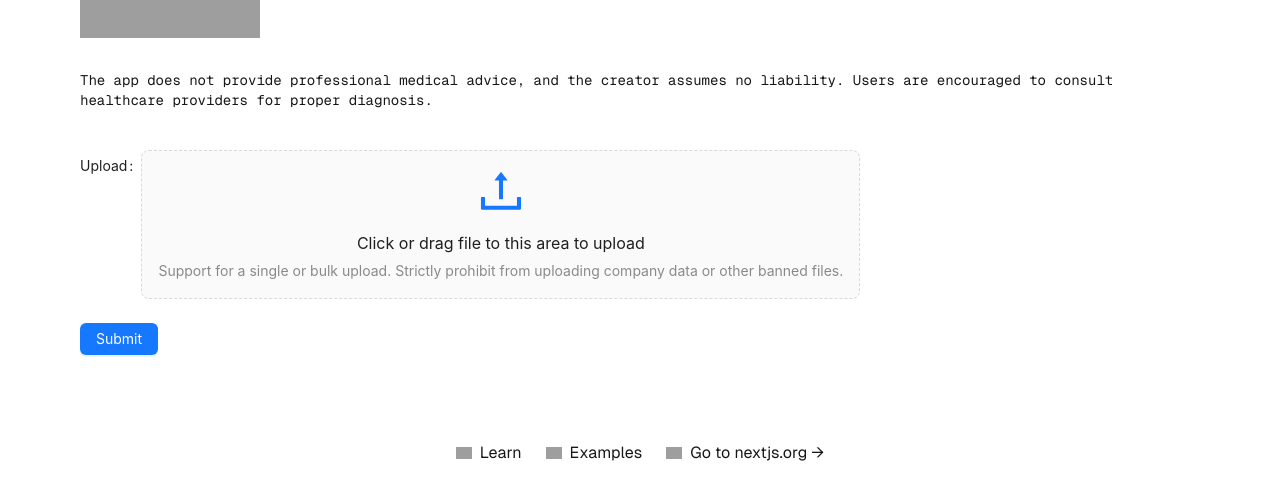
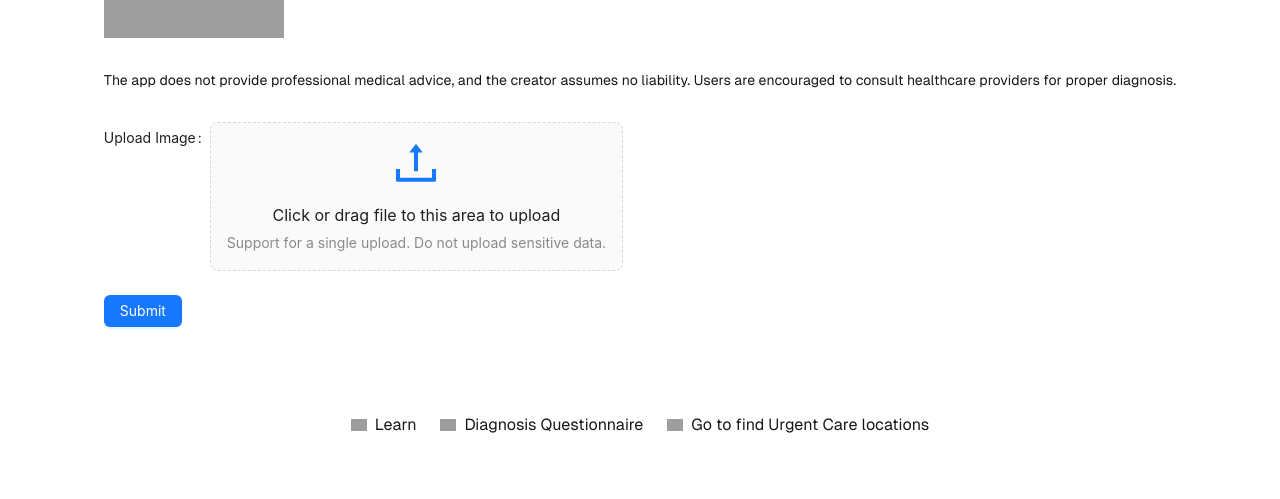
Before and after one commit to Codinglulu2023/CAC2024003, a Next.js app: page / in a window 1280 px wide. Shown: the part 389-888 px from the top of the page. Built offline with nearby package versions, Linux system fonts and the light colour scheme; grey boxes are pictures that could not be loaded.

Commit message:
+saveImages

```diff
--- a/app/page.tsx
+++ b/app/page.tsx
@@ -1,35 +1,64 @@
 "use client"
 
-import React from 'react';
+import React, { useState, useEffect } from 'react';
 import { Form, Button, Upload, message } from 'antd';
 import { UploadOutlined } from '@ant-design/icons';
 import Image from "next/image";
-import { useRouter } from 'next/navigation';  // Use Next.js router
+import { useRouter } from 'next/navigation';
 
 const { Dragger } = Upload;
 
 export default function Home() {
-  const router = useRouter();  // Use Next.js router
+  const router = useRouter();
+  const [images, setImages] = useState<string[]>([]);
 
-  const onFinish = (values: any) => {
-    console.log('Form values: ', values);
-    // Handle form submission logic here
-    router.push('/injuryDiagnosisPage');  // Redirect to injury diagnosis page
+  // Clear localStorage and image state on page refresh
+  useEffect(() => {
+    const handlePageReload = () => {
+      localStorage.removeItem('injuryImages');
+      setImages([]);
+    };
+
+    window.addEventListener('beforeunload', handlePageReload);
+
+    return () => {
+      window.removeEventListener('beforeunload', handlePageReload);
+    };
+  }, []);
+
+  // Load images from localStorage on initial render
+  useEffect(() => {
+    const storedImages = localStorage.getItem('injuryImages');
+    if (storedImages) {
+      setImages(JSON.parse(storedImages));
+    }
+  }, []);
+
+  // Function to handle form submission
+  const onFinish = () => {
+    if (images.length > 0) {
+      localStorage.setItem('injuryImages', JSON.stringify(images)); // Store images in localStorage
+    }
+    router.push('/injuryDiagnosisPage'); // Redirect to the next page
   };
 
   const uploadProps = {
     name: 'file',
     multiple: false,
-    action: 'https://google.com',  // Replace with your actual API
+    customRequest({ file, onSuccess }: any) {
+      const reader = new FileReader();
+      reader.readAsDataURL(file); // Read file as Base64
+      reader.onloadend = () => {
+        const newImage = reader.result as string; // New uploaded image
+        setImages((prevImages) => [...prevImages, newImage]); // Add new image to the array
+        onSuccess('ok'); // Simulate successful upload
+        message.success(`${file.name} uploaded successfully`);
+      };
+    },
     onChange(info: any) {
       const { status } = info.file;
-      if (status !== 'uploading') {
-        console.log(info.file, info.fileList);
-      }
-      if (status === 'done') {
-        message.success(`${info.file.name} file uploaded successfully.`);
-      } else if (status === 'error') {
-        message.error(`${info.file.name} file upload failed.`);
+      if (status === 'error') {
+        message.error(`${info.file.name} upload failed.`);
       }
     },
   };
@@ -46,26 +75,40 @@ export default function Home() {
           height={38}
           priority
         />
-        <ul className="list-inside list-decimal text-sm text-center sm:text-left font-[family-name:var(--font-geist-mono)]">
-          <ul className="mb-2">
-            The app does not provide professional medical advice, and the creator assumes no liability. Users are encouraged to consult healthcare providers for proper diagnosis.
-          </ul>
-        </ul>
+        <p className="text-sm text-center sm:text-left">
+          The app does not provide professional medical advice, and the creator assumes no liability. Users are encouraged to consult healthcare providers for proper diagnosis.
+        </p>
+
+        {/* Display all uploaded images as thumbnails */}
+        {images.length > 0 && (
+          <div>
+            <h3>Uploaded Images:</h3>
+            <div style={{ display: 'flex', gap: '10px', flexWrap: 'wrap' }}>
+              {images.map((image, index) => (
+                <img
+                  key={index}
+                  src={image}
+                  alt={`Uploaded image ${index + 1}`}
+                  style={{ width: '100px', height: '100px', objectFit: 'cover' }} // Control image size
+                />
+              ))}
+            </div>
+          </div>
+        )}
 
         <Form
           name="basic"
           onFinish={onFinish}
           autoComplete="off"
         >
-          <Form.Item label="Upload">
+          <Form.Item label="Upload Image">
             <Dragger {...uploadProps}>
               <p className="ant-upload-drag-icon">
                 <UploadOutlined />
               </p>
               <p className="ant-upload-text">Click or drag file to this area to upload</p>
               <p className="ant-upload-hint">
-                Support for a single or bulk upload. Strictly prohibit from uploading company data or other
-                banned files.
+                Support for a single upload. Do not upload sensitive data.
               </p>
             </Dragger>
           </Form.Item>
@@ -96,7 +139,7 @@ export default function Home() {
         </a>
         <a
           className="flex items-center gap-2 hover:underline hover:underline-offset-4"
-          href="https://vercel.com/templates?framework=next.js"
+          href="/injuryDiagnosisPage"
           target="_blank"
           rel="noopener noreferrer"
         >
@@ -107,11 +150,11 @@ export default function Home() {
             width={16}
             height={16}
           />
-          Examples
+          Diagnosis Questionnaire
         </a>
         <a
           className="flex items-center gap-2 hover:underline hover:underline-offset-4"
-          href="https://nextjs.org"
+          href="/recommendations"
           target="_blank"
           rel="noopener noreferrer"
         >
@@ -122,7 +165,7 @@ export default function Home() {
             width={16}
             height={16}
           />
-          Go to nextjs.org →
+          Go to find Urgent Care locations
         </a>
       </footer>
     </div>
```
